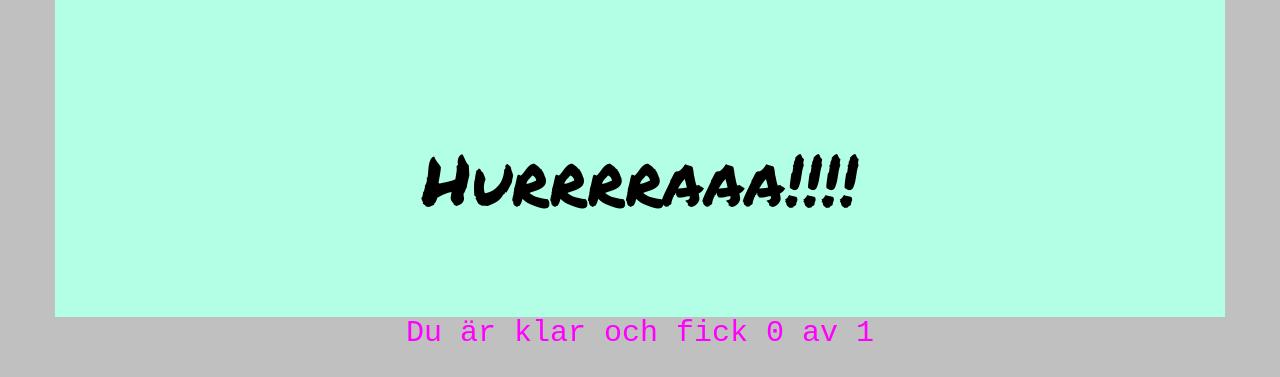
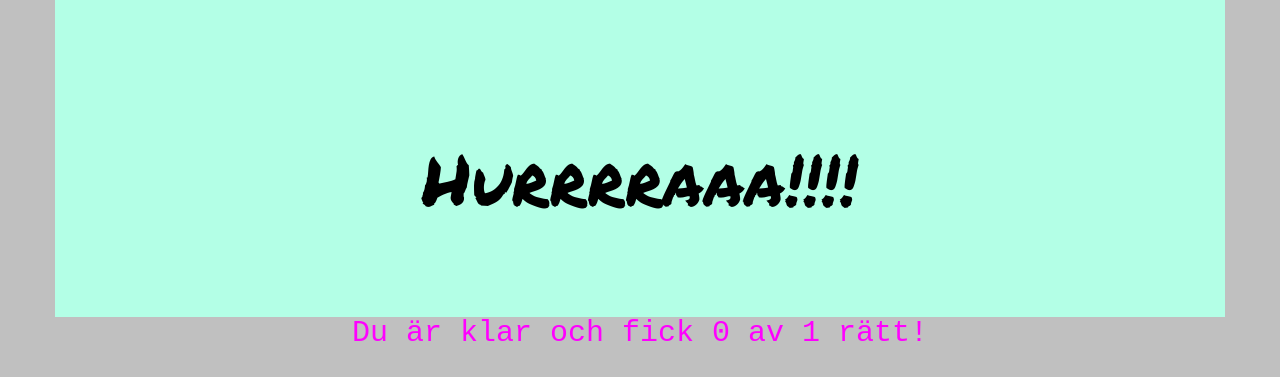
Before and after one commit to johannabergqvist/quizproject, a Django app: page /quiz/1/completed/ in a window 1280 px wide. Shown: the top 377 px of the page. Run offline with Django 3.2, Linux system fonts and the light colour scheme; tables that the repository leaves empty hold one stand-in row (values such as "Sample post"); some libraries are stand-ins or nearby versions.

Commit message:
la till ord i completed sidan

```diff
--- a/quiz/templates/quiz/completed.html
+++ b/quiz/templates/quiz/completed.html
@@ -22,7 +22,7 @@
 
 
 		<div class="row">
-			<div class="col-md-12"><center><h2>Du är klar och fick {{ correct }} av {{ total }} </h2> </center></div>
+			<div class="col-md-12"><center><h2>Du är klar och fick {{ correct }} av {{ total }} rätt!</h2> </center></div>
 		</div>
 
 
```
